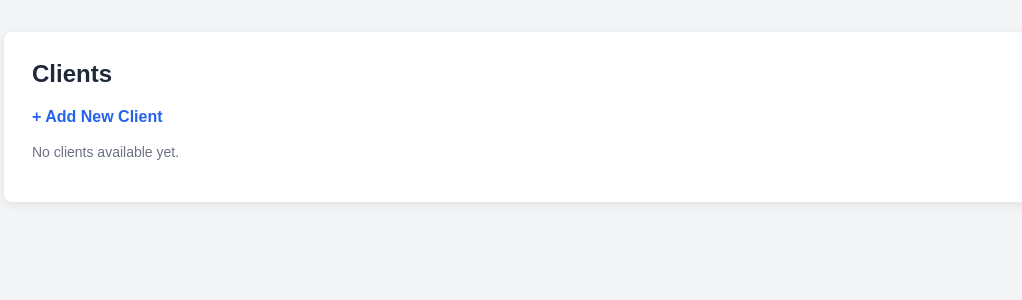
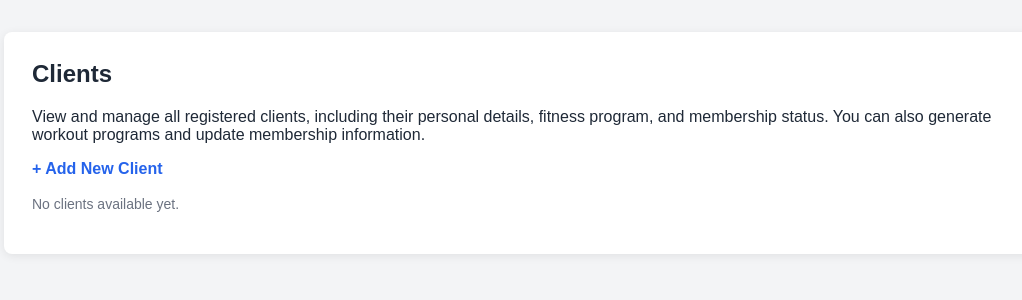
Before and after one commit to NandhiyaN/aceest-fitness-gym-devops, a Flask app: page /clients in a window 1280 px wide. Shown: the part 46-346 px from the top of the page, without its empty margins (108-1130 px from the left). Run offline with Flask 3, Linux system fonts and the light colour scheme; the visitor is signed in with stand-in values (Sample User, id 1); data that the repository does not hold is empty.

Commit message:
Final changes before release

```diff
--- a/templates/clients.html
+++ b/templates/clients.html
@@ -3,22 +3,30 @@
 {% block content %}
 <h2>Clients</h2>
 
+<!-- Description added for clarity & accessibility -->
+<p class="page-description">
+    View and manage all registered clients, including their personal details,
+    fitness program, and membership status. You can also generate workout programs
+    and update membership information.
+</p>
+
 <div class="top-actions">
-    <a href="{{ url_for('add_client') }}">+ Add New Client</a>
+    <a href="{{ url_for('add_client') }}" aria-label="Add a new client">+ Add New Client</a>
 </div>
 
 {% if clients %}
 <table>
+    <caption>List of registered clients and their details</caption>
     <thead>
         <tr>
-            <th>Name</th>
-            <th>Age</th>
-            <th>Height</th>
-            <th>Weight</th>
-            <th>Program</th>
-            <th>Membership Status</th>
-            <th>Membership End</th>
-            <th>Actions</th>
+            <th scope="col">Name</th>
+            <th scope="col">Age</th>
+            <th scope="col">Height</th>
+            <th scope="col">Weight</th>
+            <th scope="col">Program</th>
+            <th scope="col">Membership Status</th>
+            <th scope="col">Membership End</th>
+            <th scope="col">Actions</th>
         </tr>
     </thead>
     <tbody>
@@ -32,8 +40,16 @@
             <td>{{ client.membership_status or "" }}</td>
             <td>{{ client.membership_end or "" }}</td>
             <td class="action-links">
-                <a class="inline-link" href="{{ url_for('generate_program', name=client.name) }}">Generate Program</a>
-                <a class="inline-link" href="{{ url_for('membership', name=client.name) }}">Membership</a>
+                <a class="inline-link"
+                   href="{{ url_for('generate_program', name=client.name) }}"
+                   aria-label="Generate program for {{ client.name }}">
+                   Generate Program
+                </a>
+                <a class="inline-link"
+                   href="{{ url_for('membership', name=client.name) }}"
+                   aria-label="Manage membership for {{ client.name }}">
+                   Membership
+                </a>
             </td>
         </tr>
         {% endfor %}
```
Also changed, not shown: templates/workouts.html (+13 -6 lines), 1 other file.
